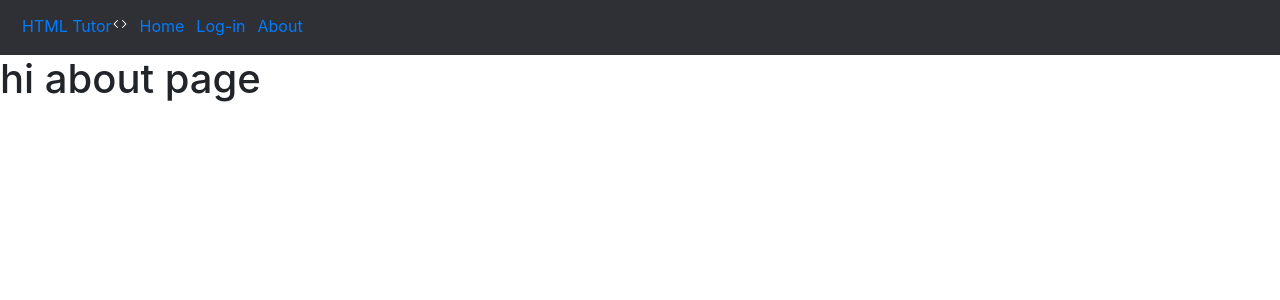
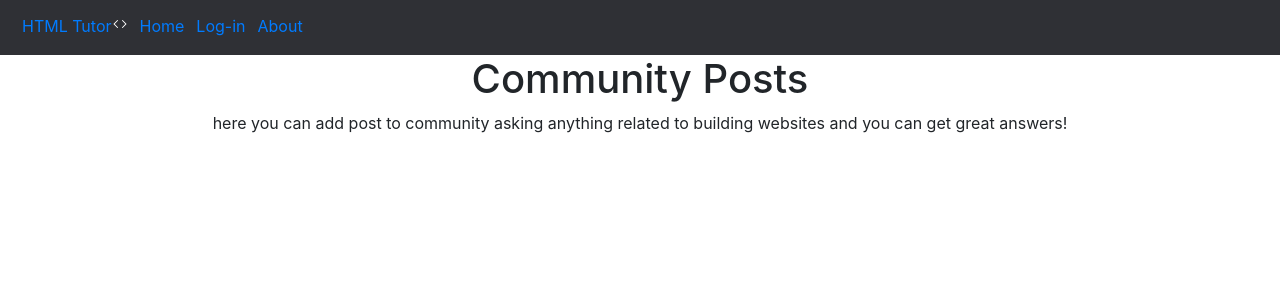
Before and after one commit to shiraz-v9/reactjs-project, a React (Create React App) app: page /about in a window 1280 px wide. Shown: the top 300 px of the page. Built offline with nearby package versions, Linux system fonts and the light colour scheme.

Commit message:
encryption added to passwords with crypto

```diff
--- a/src/App.css
+++ b/src/App.css
@@ -93,3 +93,7 @@ button:hover {
   /* width: 50%; */
   /* height: 500px; */
 }
+.community {
+  /* width: 50%; */
+  text-align: center;
+}
--- a/src/components/about.js
+++ b/src/components/about.js
@@ -2,8 +2,12 @@ import React from "react";
 
 function about() {
   return (
-    <div>
-      <h1>hi about page</h1>
+    <div className="community">
+      <h1>Community Posts</h1>
+      <p>
+        here you can add post to community asking anything related to building
+        websites and you can get great answers!
+      </p>
     </div>
   );
 }
--- a/src/components/login.js
+++ b/src/components/login.js
@@ -9,7 +9,7 @@ const CreateAccount = () => {
     userPassword: null,
     email: null,
   });
-  const [status, setStatus] = useState("");
+  const [status, setStatus] = useState("Create a new account");
   const handleUserData = (e) =>
     setUserdata({
       ...userdata,
@@ -17,7 +17,8 @@ const CreateAccount = () => {
     });
 
   const PostUser = (userdata) => {
-    useEffect(() => {
+    useEffect(
+      function persistForm() {
         if (
           userdata.user != null &&
           userdata.user != "" &&
@@ -32,16 +33,18 @@ const CreateAccount = () => {
             .then(function (response) {
               console.log(response.data);
               localStorage.setItem("user", JSON.stringify(userdata));
-            console.log("localSTORAGE promise=>", localStorage.getItem("user"));
+              setStatus("Account Created you can now Log in");
+              console.log(status);
             })
             .catch(function (error) {
               console.log(error);
             });
         } else {
           console.log("empty");
-        console.log("localSTORAGE =>", localStorage.getItem("user"));
         }
-    }, [userdata]);
+      },
+      [userdata]
+    );
   };
 
   return (
@@ -137,7 +140,7 @@ function Login() {
               console.log(error);
             });
         } else {
-          console.log("empty");
+          console.log("empty form");
         }
       },
       [credentials]
@@ -176,7 +179,6 @@ function Login() {
   };
 
   const logOut = () => {
-    var browserStorage = localStorage.getItem("loggedUser");
     if (logged === true) {
       return (
         <button
```
Also changed, not shown: 1 other file (tests, documents, lock files or other folders). Lines whose indentation alone changed are shown as unchanged.
